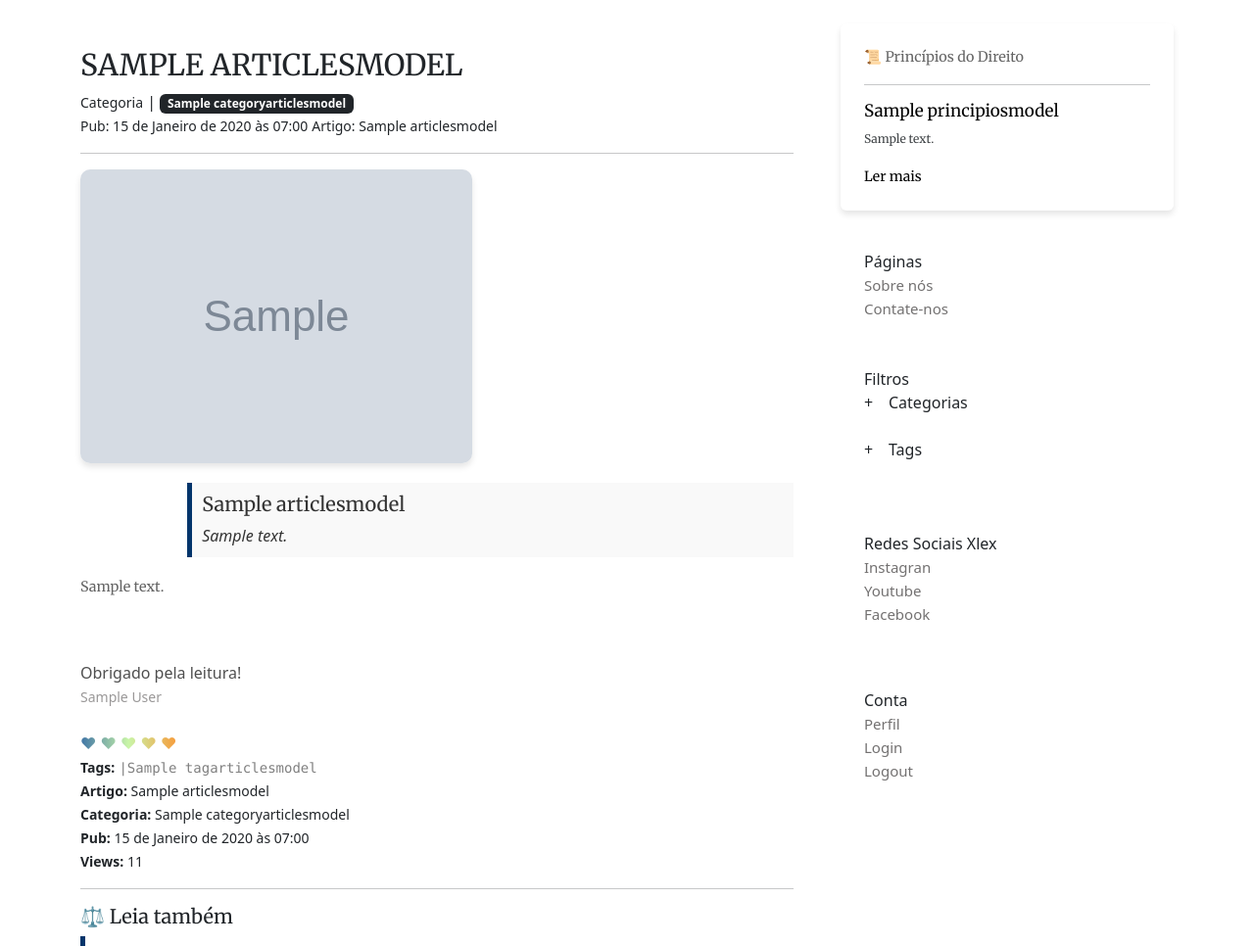
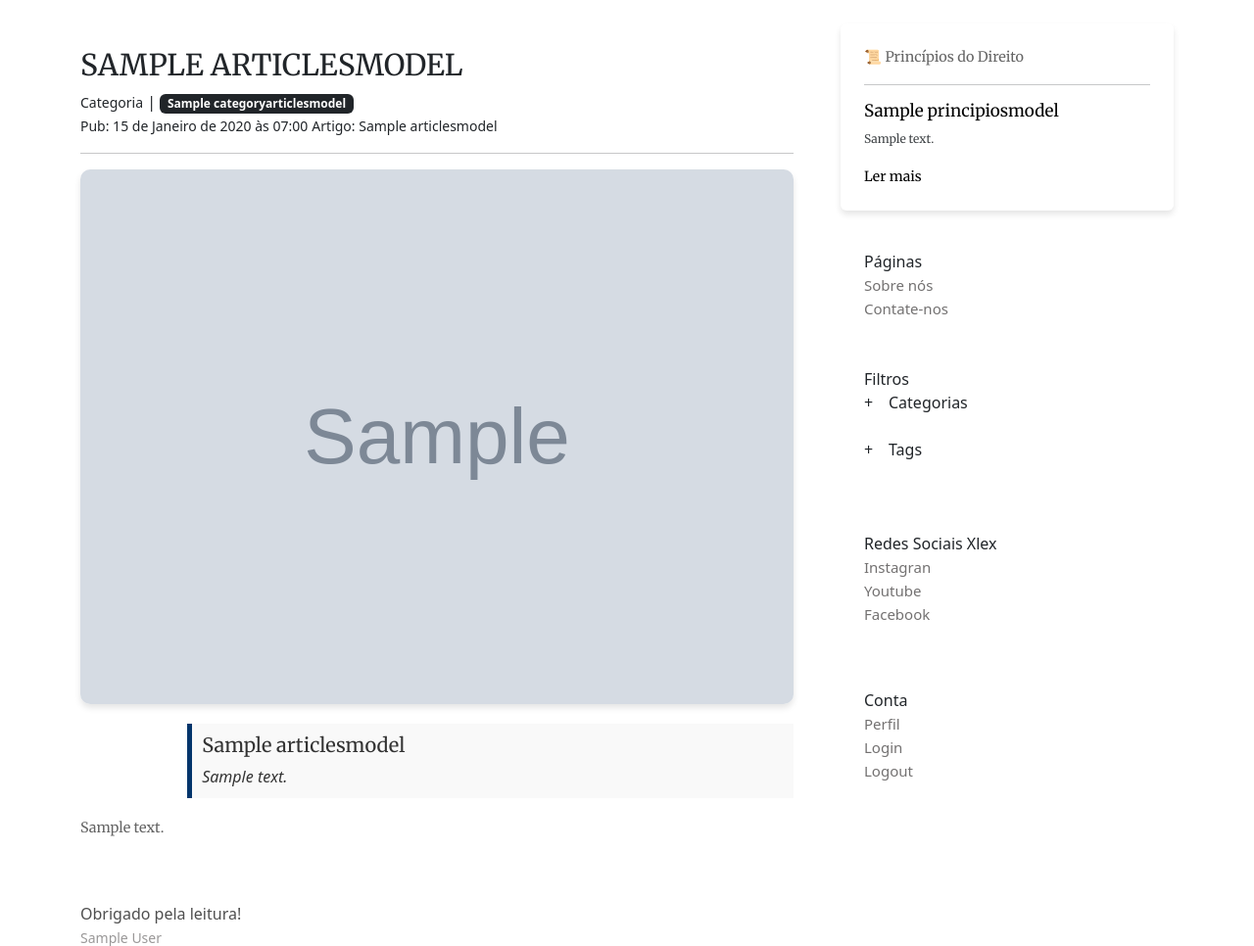
Before and after one commit to mrStudDev/xlex03, a Django app: a page that uses templates/base.html in a window 1280 px wide. Shown: the part 56-1022 px from the top of the page at 98% size. Run offline with Django 5.2, Linux system fonts and the light colour scheme; tables that the repository leaves empty hold one stand-in row (values such as "Sample post"); grey boxes marked "Sample" are stand-in pictures; some libraries are stand-ins or nearby versions.

Commit message:
ajuste imag

```diff
--- a/static/css/styles.css
+++ b/static/css/styles.css
@@ -189,8 +189,7 @@ p {
     object-fit: cover; /* Faz a imagem cobrir o espaço disponível */
 }
 .article-image {
-    max-width: 100%;
-    height: auto;
+    width: 100%;
     border-radius: 10px; /* Adiciona bordas arredondadas */
     box-shadow: 0 4px 6px rgba(0, 0, 0, 0.1); /* Adiciona uma sombra leve */
     transition: transform 0.3s ease; /* Suaviza a transição de transformações */
```
